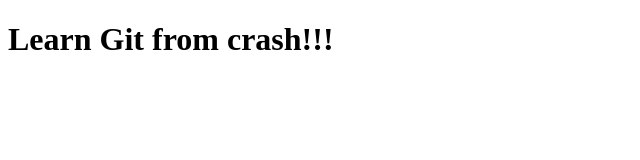
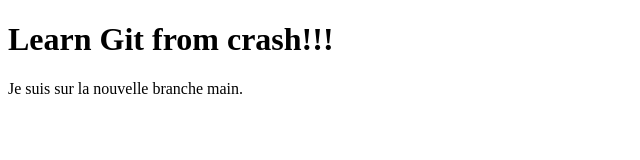
Before and after one commit to Dakpebenger/github-crash-courses, a plain HTML site: page index.html in a window 1280 px wide. Shown: the whole page, without its empty margins (0-640 px from the left). Drawn offline with Linux system fonts and the light colour scheme.

Commit message:
commit sur la nouvelle branche

```diff
--- a/index.html
+++ b/index.html
@@ -7,5 +7,6 @@
 </head>
 <body>
     <h1>Learn Git from crash!!!</h1>
+    <p>Je suis sur la nouvelle branche main.</p>
 </body>
 </html>
```
